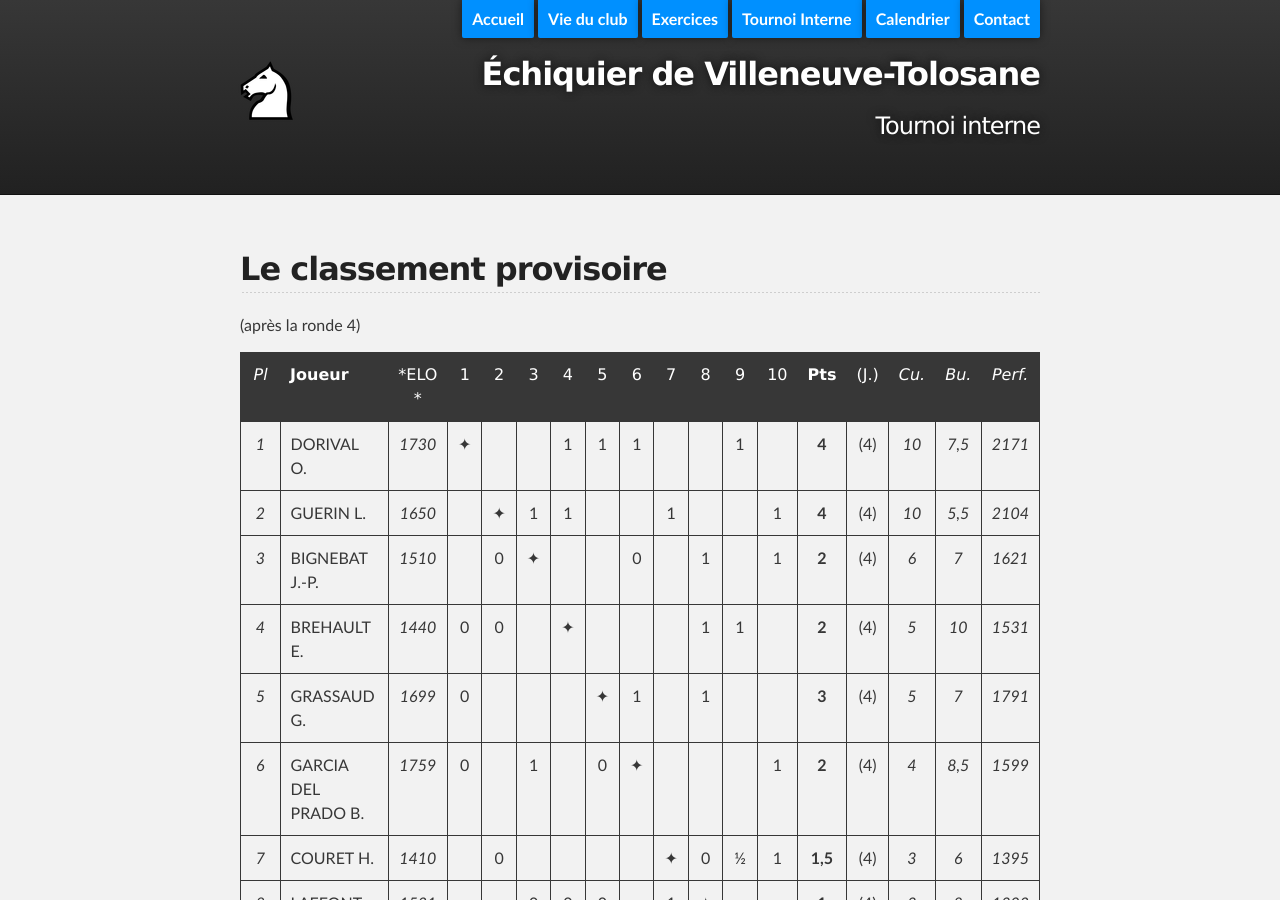
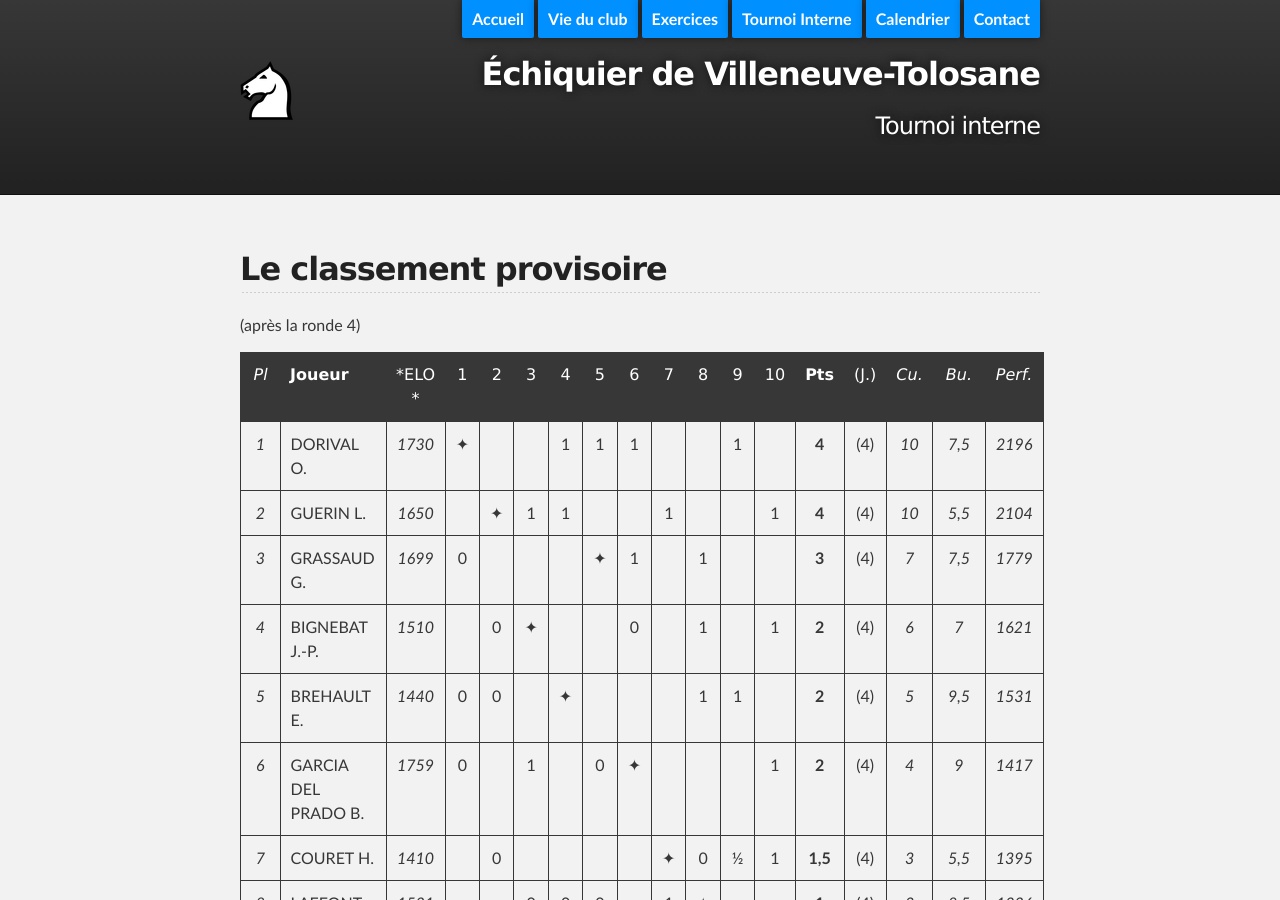
Before and after one commit to echiquier-villeneuve-tolosane/echiquier-villeneuve-tolosane.github.io, a Jekyll site: the page built from tournoiinterne.md, in a window 1280 px wide and 900 px high. Built offline with Jekyll 4.4.1, drawn with Linux system fonts in a browser that asks for light colours; nearby versions of some CDN libraries; some of the changed text lies outside the part shown.

Commit message:
Updated tournoiinterne.md

```diff
--- a/tournoiinterne.md
+++ b/tournoiinterne.md
@@ -10,15 +10,15 @@
 
 |*Pl*|  **Joueur** |   *ELO *          |1 |2 |3 |4 |5 |6 |7 |8 |9 |10|**Pts**|(J.)|*Cu.*|*Bu.*|*Perf.*|
 |:-:|:------------------------ |:---------: |:-:|:-:|:-:|:-:|:-:|:-:|:-:|:-:|:-:|:-:|:-:|:-:|:-:|:-:|:-:|
-|*1*| DORIVAL O.         | *1730* |&#10022;| | |1|1|1| | |1| |**4**|(4)|*10*|*7,5*|*2171*|
+|*1*| DORIVAL O.         | *1730* |&#10022;| | |1|1|1| | |1| |**4**|(4)|*10*|*7,5*|*2196*|
 |*2*| GUERIN L.          | *1650* | |&#10022;|1|1| | |1| | |1|**4**|(4)|*10*|*5,5*|*2104*|
-|*3*| BIGNEBAT J.-P.      | *1510* | |0|&#10022;| | |0| |1| |1|**2**|(4)|*6*|*7*|*1621*|
-|*4*| BREHAULT E.           | *1440* |0|0| |&#10022;| | | |1|1| |**2**|(4)|*5*|*10*|*1531*|
-|*5*| GRASSAUD G.      | *1699* |0| | | |&#10022;|1| |1| | |**3**|(4)|*5*|*7*|*1791*|
-|*6*| GARCIA DEL PRADO B.  | *1759* |0| |1| |0|&#10022;| | | |1|**2**|(4)|*4*|*8,5*|*1599*|
-|*7*| COURET H.            | *1410* | |0| | | | |&#10022;|0|&#189;|1|**1,5**|(4)|*3*|*6*|*1395*|
-|*8*| LAFFONT J.-C. | *1521* | | |0|0|0| |1|&#10022;| | |**1**|(4)|*3*|*8*|*1302*|
-|*9*| LIDOINE S.        | *1220* |0| | |0| | |&#189;| |&#10022;| |**0,5**|(4)|*2*|*7,5*|*1200*|
+|*3*| GRASSAUD G.      | *1699* |0| | | |&#10022;|1| |1| | |**3**|(4)|*7*|*7,5*|*1779*|
+|*4*| BIGNEBAT J.-P.      | *1510* | |0|&#10022;| | |0| |1| |1|**2**|(4)|*6*|*7*|*1621*|
+|*5*| BREHAULT E.           | *1440* |0|0| |&#10022;| | | |1|1| |**2**|(4)|*5*|*9,5*|*1531*|
+|*6*| GARCIA DEL PRADO B.  | *1759* |0| |1| |0|&#10022;| | | |1|**2**|(4)|*4*|*9*|*1417*|
+|*7*| COURET H.            | *1410* | |0| | | | |&#10022;|0|&#189;|1|**1,5**|(4)|*3*|*5,5*|*1395*|
+|*8*| LAFFONT J.-C. | *1521* | | |0|0|0| |1|&#10022;| | |**1**|(4)|*3*|*8,5*|*1326*|
+|*9*| LIDOINE S.        | *1220* |0| | |0| | |&#189;| |&#10022;| |**0,5**|(4)|*2*|*10,5*|*1172*|
 |*10*| DOUSTENS J.-J.  | *1550* | |0|0| | |0|0| | |&#10022;|**0**|(4)|*0*|*9,5*|*1000*|
 
 ## Le détail, ronde après ronde
```
